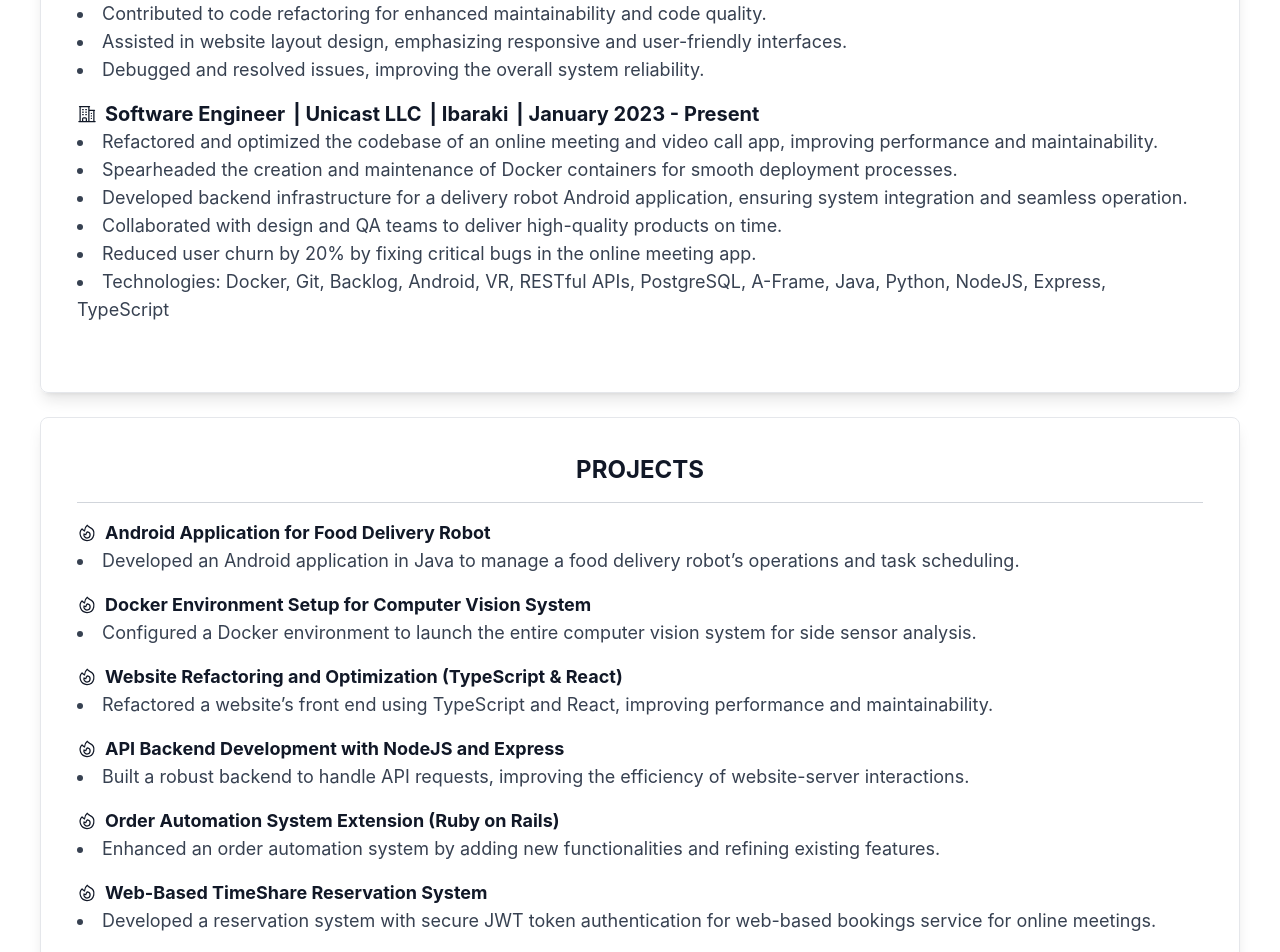
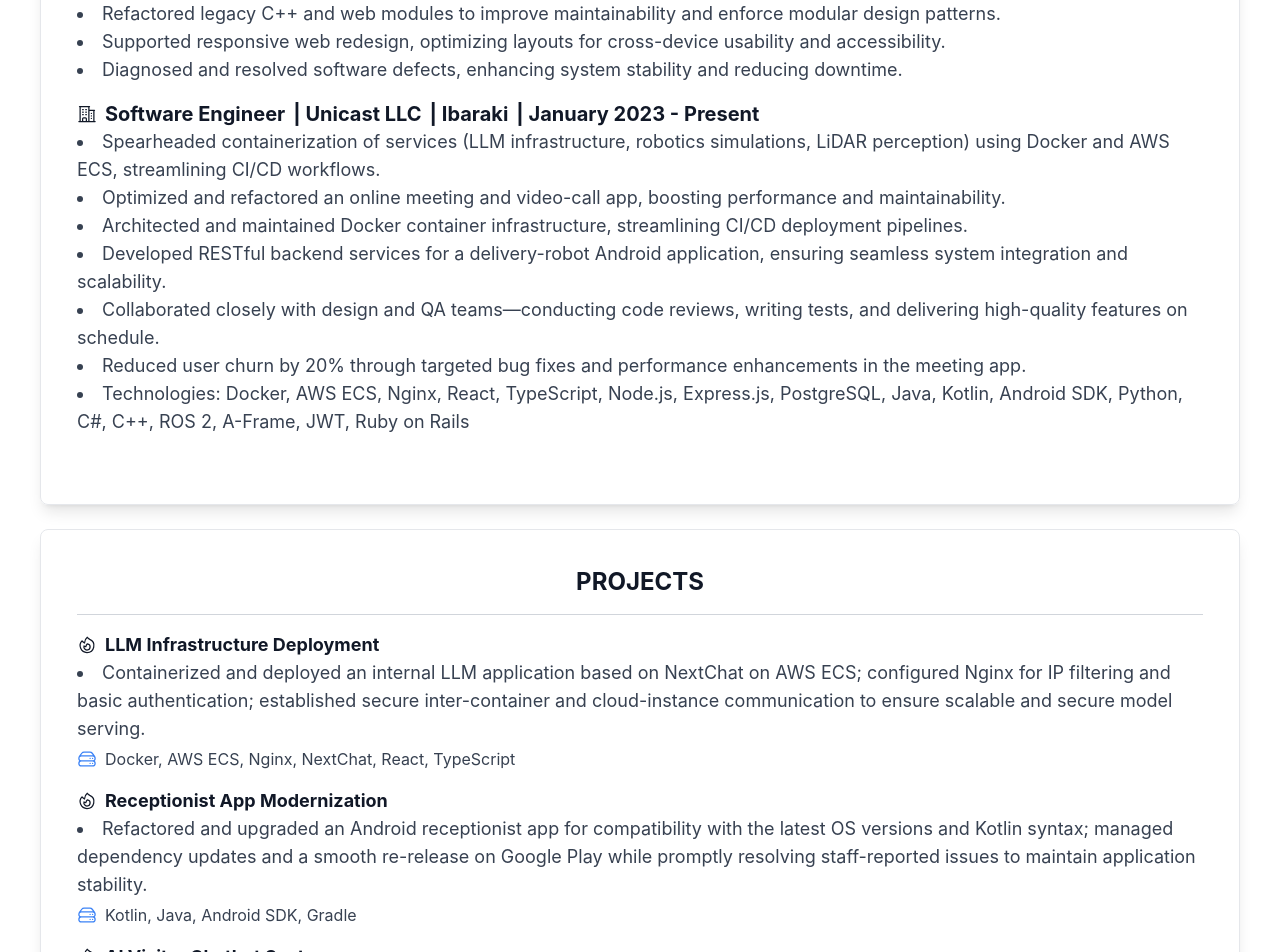
Before and after one commit to Froas/resume-site-ts-react, a React (Create React App) app: page /resume-site-ts-react/resume in a window 1280 px wide. Shown: the part 1240-2192 px from the top of the page. Built offline with nearby package versions, Linux system fonts and the light colour scheme.

Commit message:
Update Context block & Contact block

```diff
--- a/src/components/ContentBlock.tsx
+++ b/src/components/ContentBlock.tsx
@@ -1,8 +1,6 @@
 import { Database } from "lucide-react";
-import { ComputerDesktopIcon, CloudIcon, CommandLineIcon, CodeBracketSquareIcon, LanguageIcon, AcademicCapIcon, NewspaperIcon, DocumentCheckIcon, BuildingOffice2Icon, BriefcaseIcon, CogIcon, CubeTransparentIcon, CpuChipIcon, FireIcon } from "@heroicons/react/24/outline";
-import { ResumeContexProps, InfoItemProps, SectionProps } from './types'
-
-
+import { ComputerDesktopIcon, CloudIcon, CommandLineIcon, ServerStackIcon, LanguageIcon, AcademicCapIcon, NewspaperIcon, DocumentCheckIcon, BuildingOffice2Icon, BriefcaseIcon, CogIcon, CubeTransparentIcon, CpuChipIcon, FireIcon } from "@heroicons/react/24/outline";
+import { ResumeContexProps, InfoItemProps, SectionProps, ProjectItem } from './types'
 
 const ContextBlock = (value : ResumeContexProps) => {
 
@@ -138,9 +136,9 @@
               </div>
             )}
             {/* Project */}
-            {projects && projects?.length > 0 && (
+            {projects && (projects as ProjectItem[])?.length > 0 && (
               <Section>
-                {projects.map((item, index) => (
+                {(projects as ProjectItem[]).map((item, index) => (
                   <div key={ index} className="mb-4">
                     <div className="flex flex-col sm:flex-row items-start sm:items-center space-x-0 sm:space-x-2">
                         <FireIcon className="w-5 h-5 mb-2 sm:mb-0" />
@@ -151,6 +149,12 @@
                     <ul className="list-disc list-inside text-gray-700 dark:text-gray-300 text-base sm:text-lg">
                       <li>{item.description}</li>
                     </ul>
+                    {item.technologies && (
+                      <div className="flex items-center space-x-2 mt-1">
+                        <ServerStackIcon className="w-5 h-5 text-blue-500 dark:text-blue-400" />
+                        <span className="text-sm sm:text-base text-gray-700 dark:text-gray-300">{item.technologies}</span>
+                      </div>
+                    )}
                   </div>
                 ))}
               </Section>
--- a/src/components/GooeyNav.tsx
+++ b/src/components/GooeyNav.tsx
@@ -206,13 +206,11 @@
             content: "";
             position: absolute;
             inset: 0;
+            background: #5067EB;
             transform: scale(0);
             opacity: 0;
             z-index: -1;
             border-radius: 9999px;
-          }
-          .dark .effect.filter::after {
-            background: white;
           }
           .effect.active::after {
             animation: pill 0.3s ease both;
--- a/src/components/MainContent.tsx
+++ b/src/components/MainContent.tsx
@@ -1,7 +1,7 @@
 import ContextBlock from "./ContentBlock";
 import { useTranslation } from "react-i18next";
 import ContactBlock from "./ContactBlock";
-import { ContactInfoType, SkillsType, EducationType, ExperienceType } from "./types";
+import { ContactInfoType, SkillsType, EducationType, ExperienceType, ProjectItem } from "./types";
 // import { BioContextType } from "./ContactBlock";
 
 const MainContent = () => {
@@ -10,10 +10,7 @@
 
     const experiences = t("maincontent.experience", { returnObjects: true }) as ExperienceType;
 
-    const projects = t("maincontent.projects.projects", { returnObjects: true }) as Array<{
-        title: string;
-        description: string;
-    }>;
+    const projects = t("maincontent.projects.projects", { returnObjects: true }) as ProjectItem[];
 
     const certifications = t("maincontent.certification.certifications", { returnObjects: true }) as Array<{
         title: string;
--- a/src/locales/en.json
+++ b/src/locales/en.json
@@ -34,7 +34,7 @@
             },
             "visa": {
                 "visa": "Visa status",
-                "value": "Working visa [技術・人文知識・国際義務]"
+                "value": "Working visa - 技術・人文知識・国際義務"
             }
         },
 
@@ -46,7 +46,7 @@
             "tag": "SKILLS",
             "frontend": {
                 "category": "Front End:",
-                "technologies": "TypeScript, React, Next.js, A-Frame Tailwind."
+                "technologies": "TypeScript, React, Next.js, A-Frame Tailwind"
             },
             "backend": {
                 "category": "Backend:",
@@ -72,68 +72,102 @@
                 "workplace": "Unicast LLC",
                 "location": "Ibaraki",
                 "period": "May 2022 - December 2022",
-                "tasks": [{
-                    "task": "Contributed to code refactoring for enhanced maintainability and code quality."
+                "tasks": [
+                    {
+                        "task": "Refactored legacy C++ and web modules to improve maintainability and enforce modular design patterns."
                     },
                     {
-                    "task": "Assisted in website layout design, emphasizing responsive and user-friendly interfaces."
+                        "task": "Supported responsive web redesign, optimizing layouts for cross-device usability and accessibility."
                     },
                     {
-                    "task": "Debugged and resolved issues, improving the overall system reliability."
-                }]
+                        "task": "Diagnosed and resolved software defects, enhancing system stability and reducing downtime."
+                    }
+                ]
             },
             {
                 "position": "Software Engineer",
                 "workplace": "Unicast LLC",
                 "location": "Ibaraki",
                 "period": "January 2023 - Present",
-                "tasks": [{
-                    "task": "Refactored and optimized the codebase of an online meeting and video call app, improving performance and maintainability."
+                "tasks": [
+                    {
+                        "task": "Spearheaded containerization of services (LLM infrastructure, robotics simulations, LiDAR perception) using Docker and AWS ECS, streamlining CI/CD workflows."
                     },
                     {
-                    "task": "Spearheaded the creation and maintenance of Docker containers for smooth deployment processes."
+                        "task": "Optimized and refactored an online meeting and video-call app, boosting performance and maintainability."
                     },
                     {
-                    "task": "Developed backend infrastructure for a delivery robot Android application, ensuring system integration and seamless operation."
+                        "task": "Architected and maintained Docker container infrastructure, streamlining CI/CD deployment pipelines."
                     },
                     {
-                    "task": "Collaborated with design and QA teams to deliver high-quality products on time."
+                        "task": "Developed RESTful backend services for a delivery-robot Android application, ensuring seamless system integration and scalability."
                     },
                     {
-                    "task": "Reduced user churn by 20% by fixing critical bugs in the online meeting app."
+                        "task": "Collaborated closely with design and QA teams—conducting code reviews, writing tests, and delivering high-quality features on schedule."
                     },
                     {
-                    "task": "Technologies: Docker, Git, Backlog, Android, VR, RESTful APIs, PostgreSQL, A-Frame, Java, Python, NodeJS, Express, TypeScript"
+                        "task": "Reduced user churn by 20% through targeted bug fixes and performance enhancements in the meeting app."
+                    },
+                    {
+                        "task": "Technologies: Docker, AWS ECS, Nginx, React, TypeScript, Node.js, Express.js, PostgreSQL, Java, Kotlin, Android SDK, Python, C#, C++, ROS 2, A-Frame, JWT, Ruby on Rails"
                     }
                 ]
             }]
         },
         "projects": {
             "tag": "PROJECTS",
-            "projects": [{
-                "title": "Android Application for Food Delivery Robot",
-                "description": "Developed an Android application in Java to manage a food delivery robot’s operations and task scheduling."
+            "projects": [
+                {
+                  "title": "LLM Infrastructure Deployment",
+                  "description": "Containerized and deployed an internal LLM application based on NextChat on AWS ECS; configured Nginx for IP filtering and basic authentication; established secure inter-container and cloud-instance communication to ensure scalable and secure model serving.",
+                  "technologies": "Docker, AWS ECS, Nginx, NextChat, React, TypeScript"
                 },
                 {
-                "title": "Docker Environment Setup for Computer Vision System",
-                "description": "Configured a Docker environment to launch the entire computer vision system for side sensor analysis."
+                  "title": "Receptionist App Modernization",
+                  "description": "Refactored and upgraded an Android receptionist app for compatibility with the latest OS versions and Kotlin syntax; managed dependency updates and a smooth re-release on Google Play while promptly resolving staff-reported issues to maintain application stability.",
+                  "technologies": "Kotlin, Java, Android SDK, Gradle"
                 },
                 {
-                "title": "Website Refactoring and Optimization (TypeScript & React)",
-                "description": "Refactored a website’s front end using TypeScript and React, improving performance and maintainability."
+                  "title": "AI Visitor Chatbot System",
+                  "description": "Enhanced a visitor-facing AI chatbot by implementing features to prevent overlapping audio outputs; conducted code reviews and analyzed operational logs to drive continuous service quality improvements.",
+                  "technologies": "TypeScript, React, PostgreSQL"
                 },
                 {
-                "title": "API Backend Development with NodeJS and Express",
-                "description": "Built a robust backend to handle API requests, improving the efficiency of website-server interactions."
+                  "title": "Restoran Food-Delivery Robot Backend",
+                  "description": "Built an Android-based backend in Java to manage an indoor food-delivery robot’s operations, exposing REST endpoints via NanoHttpd for two-way communication with a ROS 2 control stack; implemented order-queue logic that reduced average delivery time from 8 to 6 minutes across 50+ daily routes.",
+                  "technologies": "Java, Android SDK, NanoHttpd, REST, SQLite, ROS 2"
                 },
                 {
-                "title": "Order Automation System Extension (Ruby on Rails)",
-                "description": "Enhanced an order automation system by adding new functionalities and refining existing features."
+                  "title": "Warehouse Robotics Simulation CI",
+                  "description": "Containerized and performance-tuned a warehouse-robot routing simulation in Docker to enable repeatable testing of pick-and-place algorithms; streamlined deployment across development environments and reduced setup time.",
+                  "technologies": "Docker, Python, C#"
+                },
+                {
+                  "title": "Docker Environment for Computer Vision System",
+                  "description": "Dockerized Livox LiDAR drivers and ROS 2 perception nodes on an NVIDIA Jetson platform to enable portable, repeatable point-cloud ingestion for computer vision workflows.",
+                  "technologies": "Docker, ROS 2, C++, NVIDIA Jetson"
+                },
+                {
+                    "title": "Order Automation System Extension",
+                    "description": "Enhanced a Ruby on Rails order automation platform by developing new features and refactoring existing modules to streamline order processing workflows, increase scalability, and simplify maintenance.",
+                    "technologies": "Ruby on Rails"
                 },
                 {
                   "title": "Web-Based TimeShare Reservation System",
-                "description": "Developed a reservation system with secure JWT token authentication for web-based bookings service for online meetings."
-            }]
+                  "description": "Designed and implemented RESTful APIs for a Teams-style meeting booking service using Node.js and Express; integrated a React calendar module to visualize host availability and facilitate seamless participant scheduling.",
+                  "technologies": "Node.js, Express.js, React, PostgreSQL"
+                },
+                {
+                    "title": "Legacy Code Refactoring",
+                    "description": "Refactored a 3,000+ line monolithic C++ codebase into modular, maintainable components, boosting performance by 30% and developing unit tests to validate output consistency with the original implementation.",
+                    "technologies": "C++"
+                },
+                {
+                  "title": "3D Collaboration Platform Integration",
+                  "description": "Integrated calendar scheduling and date-filterable in-world comment cards into a browser-based 3D workspace on Mozilla Hubs using A-Frame and React, enhancing real-time collaborative experiences.",
+                  "technologies": "A-Frame, React, JavaScript"
+                }
+              ]
         },
         "education": {
             "tag": "EDUCATION",
--- a/src/locales/jp.json
+++ b/src/locales/jp.json
@@ -45,15 +45,15 @@
             "tag": "スキル",
             "frontend": {
                 "category": "フロントエンド:",
-                "technologies": "Typescript, React, HTML, CSS, Tailwind."
+                "technologies": "TypeScript, React, Next.js, A-Frame Tailwind"
             },
             "backend": {
                 "category": "バックエンド:",
-                "technologies": "NodeJS, Python, Java, ExpressJS, FastAPI"
+                "technologies": "Java, Python, Ruby on Rails, Node.js, Express.js, FastAPI, Spring Boot, Django"
             },
             "deployment": {
                 "category": "デプロイ:",
-                "technologies": "Linux Server, Linux, Docker."
+                "technologies": "Linux, Docker, CI/CD, AWS"
             },
             "languages":{
                 "category": "言語:",
@@ -147,10 +147,36 @@
         },
         "certification": {
             "tag": "資格",
-            "certifications": [{
+            "certifications": [
+            {
                 "title": "日本語能力試験",
                 "level": "N2"
-            }]
+            },
+            {
+                "title": "AWS",
+                "level": "AWS Cloud Technical Essentials"
+            },
+            {
+                "title": "IBM",
+                "level": "Back-End Development; Containers w/ Docker, Kubernetes"
+            },
+            {
+                "title": "Meta Back-end",
+                "level": "APIs"
+            },
+            {
+                "title": "Java",
+                "level": "Data Structures, Backend with Java"
+            },
+            {
+                "title": "Machine Learning",
+                "level": "Supervised Machine Learning"
+            },
+            {
+                "title": "Mckinsey",
+                "level": "Forward"
+            }
+        ]
         }
     },
     "footer": {
```
Also changed, not shown: src/components/ContactBlock.tsx (+8 -1 lines), src/components/types.ts (+7 -0 lines). Lines whose indentation alone changed are shown as unchanged.
